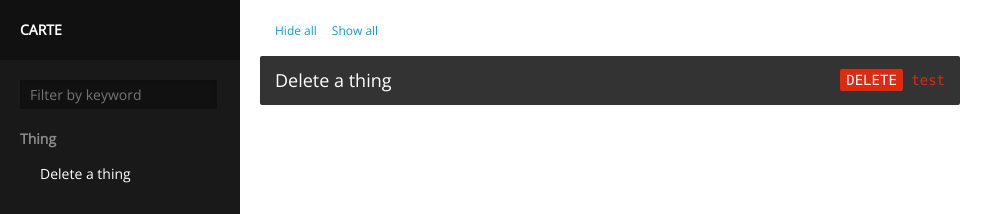
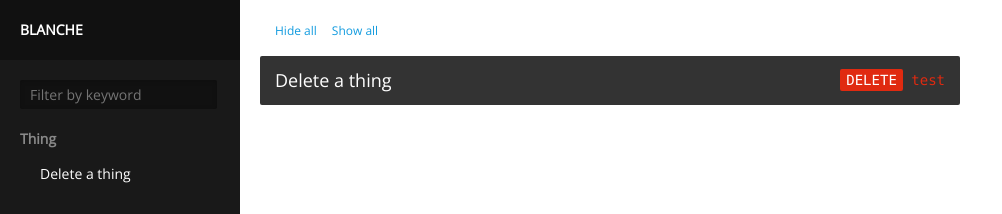
Before and after one commit to yndrelbosch/blanche, a Jekyll site: the page built from index.html, in a window 1280 px wide. Shown: the top 214 px of the page, without its empty margins (0-1002 px from the left). Built offline with Jekyll 4.4.1, drawn with Linux system fonts in a browser that asks for light colours.

Commit message:
Updated Config.yml

```diff
--- a/_config.yml
+++ b/_config.yml
@@ -3,5 +3,4 @@ exclude: ['README.markdown']
 permalink: ':title'
 pygments: true
 safe: false
-title: 'Carte'
-destination: docs
+title: 'Blanche'
```
